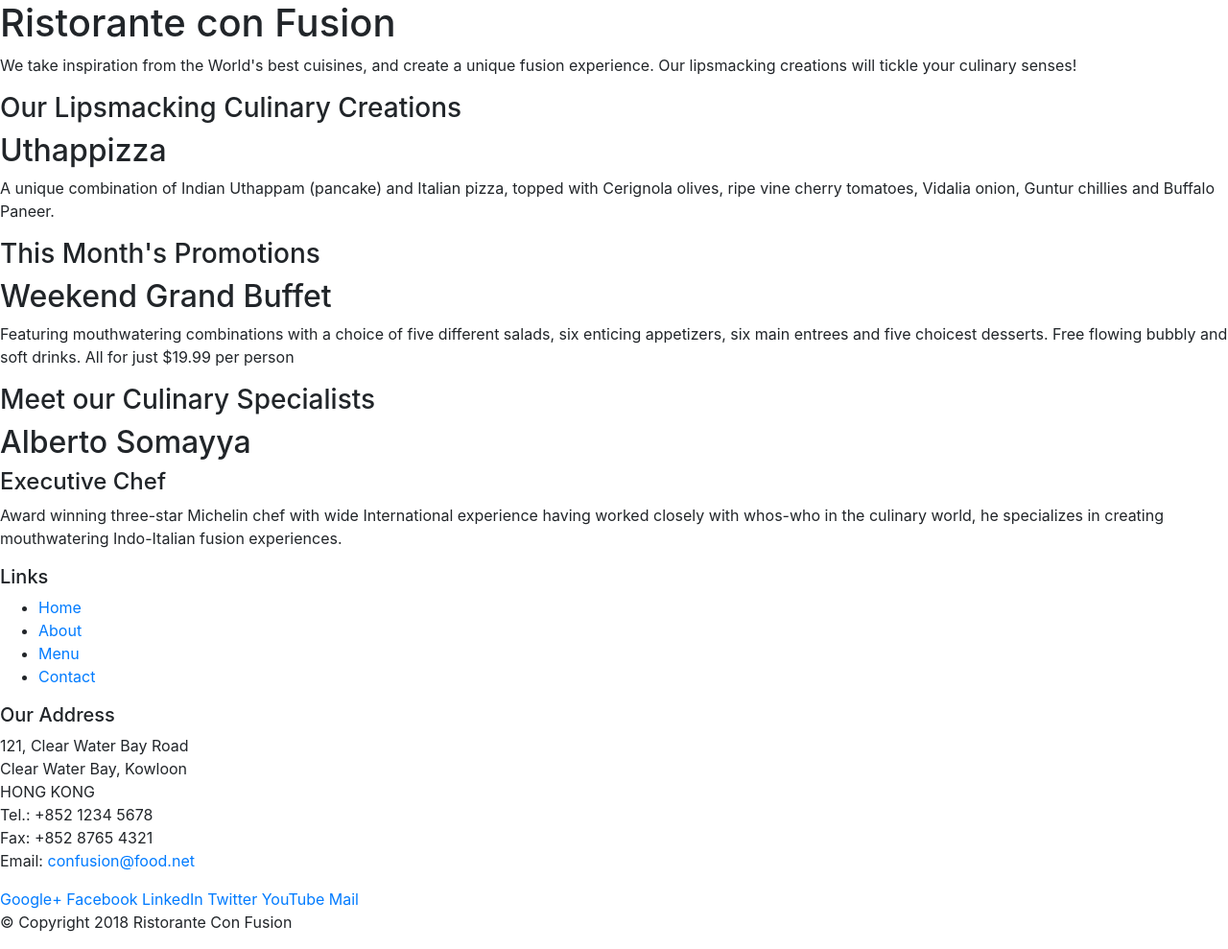
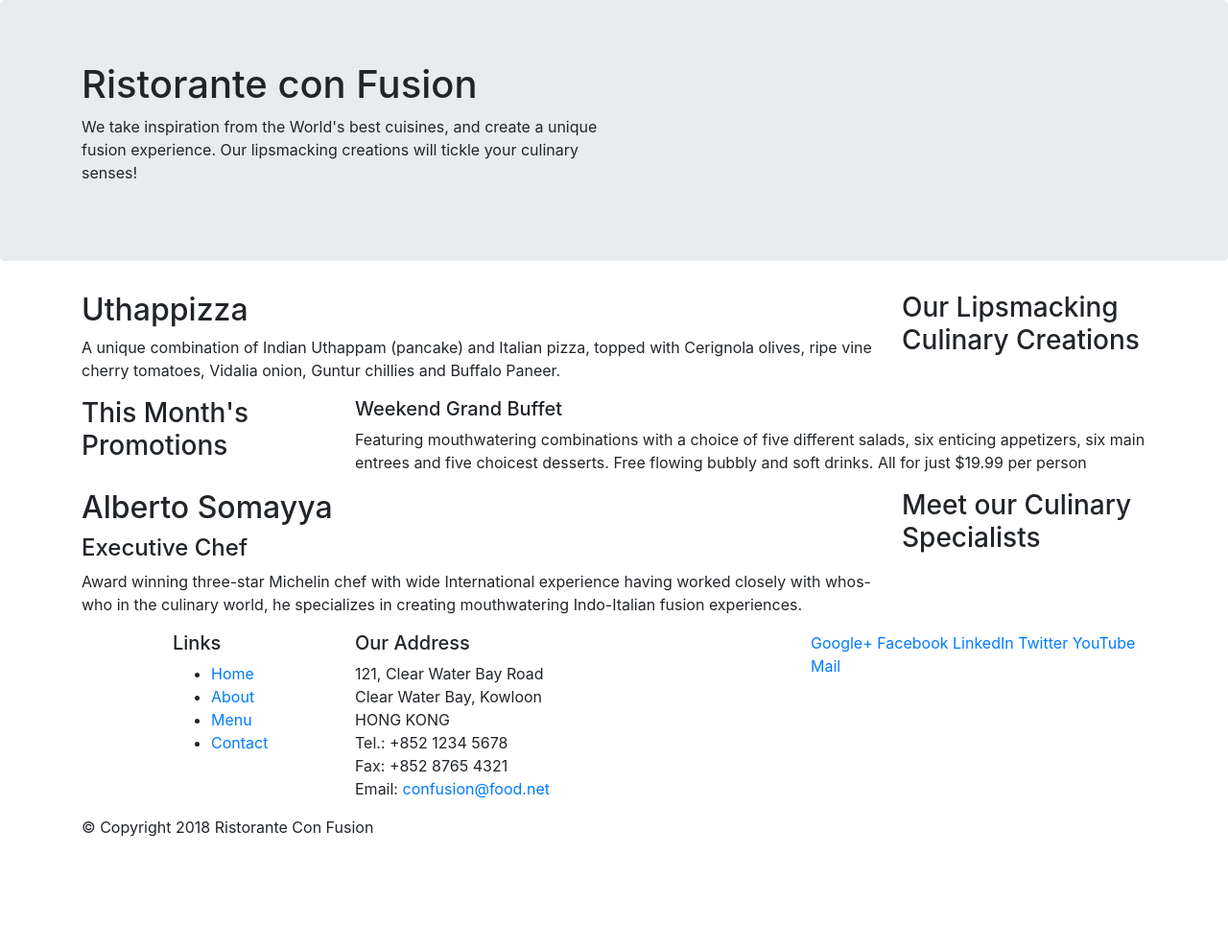
Before and after one commit to shreyaa021/git-bootstrap, a website: page index.html in a window 1280 px wide. Shown: the whole page at 96% size. After the commit the page ends 890 px from the top, so only its background shows below. Drawn offline with nearby package versions, Linux system fonts and the light colour scheme.

Commit message:
Bootstrap grid-PPart-1

```diff
--- a/index.html
+++ b/index.html
@@ -13,46 +13,45 @@
 
 <body>
 
-    <header>
-        <div>
-            <div>
-                <div>
-                    <h1>Ristorante con Fusion</h1>
+    <header class="jumbotron">
+        <div class ="container">
+               <div class="row">
+                 <div class="col-12 col-sm-6">
+                    <h1> Ristorante con Fusion </h1>
                     <p>We take inspiration from the World's best cuisines, and create a unique fusion experience. Our lipsmacking creations will tickle your culinary senses!</p>
                 </div>
-                <div>
+        </div>
+                <div >
                 </div>
             </div>
         </div>
     </header>
 
-    <div>
-        <div>
-            <div>
+    <div class="container">
+        <div class="row">
+            <div class="col-12 col-sm-4 order-sm-last col-md-3">
                 <h3>Our Lipsmacking Culinary Creations</h3>
             </div>
-            <div>
+            <div class=" col col-sm order-sm-first col-md" >
                 <h2>Uthappizza</h2>
                 <p>A unique combination of Indian Uthappam (pancake) and Italian pizza, topped with Cerignola olives, ripe vine cherry tomatoes, Vidalia onion, Guntur chillies and Buffalo Paneer.</p>
             </div>
         </div>
-
-
-        <div>
-            <div>
+        <div class="row">
+            <div class="col-12 col-sm-4 col-md-3">
                 <h3>This Month's Promotions</h3>
             </div>
-            <div>
-                <h2>Weekend Grand Buffet</h2>
+            <div class=" col col-sm col-md">
+                <h5>Weekend Grand Buffet</h5>
                 <p>Featuring mouthwatering combinations with a choice of five different salads, six enticing appetizers, six main entrees and five choicest desserts. Free flowing bubbly and soft drinks. All for just $19.99 per person </p>
             </div>
         </div>
 
-        <div>
-            <div>
+        <div class="row">
+            <div class="col-12 col-sm-4 order-sm-last col-md-3">
                 <h3>Meet our Culinary Specialists</h3>
             </div>
-            <div>
+            <div class=" col col-sm order-sm-first col-md">
                 <h2>Alberto Somayya</h2>
                 <h4>Executive Chef</h4>
                 <p>Award winning three-star Michelin chef with wide International experience having worked closely with whos-who in the culinary world, he specializes in creating mouthwatering Indo-Italian fusion experiences. </p>
@@ -61,9 +60,9 @@
     </div>
 
     <footer>
-        <div>
-            <div>
-                <div>
+        <div class ="container">
+            <div class="row">
+                <div class="col-4 offset-1 col-sm-2 offset-sm-1">
                     <h5>Links</h5>
                     <ul>
                         <li><a href="#">Home</a></li>
@@ -72,7 +71,7 @@
                         <li><a href="#">Contact</a></li>
                     </ul>
                 </div>
-                <div>
+                <div class="col-7 col-sm-5" >
                     <h5>Our Address</h5>
                     <address>
 		              121, Clear Water Bay Road<br>
@@ -80,10 +79,10 @@
 		              HONG KONG<br>
 		              Tel.: +852 1234 5678<br>
 		              Fax: +852 8765 4321<br>
-		              Email: <a href="mailto:confusion@food.net">confusion@food.net</a>
+		              Email: <a href="mailto:confusion@food.net"> confusion@food.net </a>
 		           </address>
                 </div>
-                <div>
+                <div class="col-12 col-sm-4">
                     <div>
                         <a href="http://google.com/+">Google+</a>
                         <a href="http://www.facebook.com/profile.php?id=">Facebook</a>
@@ -94,8 +93,8 @@
                     </div>
                 </div>
            </div>
-           <div>
-                <div>
+           <div class="row">
+                <div class="col-auto">
                     <p>© Copyright 2018 Ristorante Con Fusion</p>
                 </div>
            </div>
```
